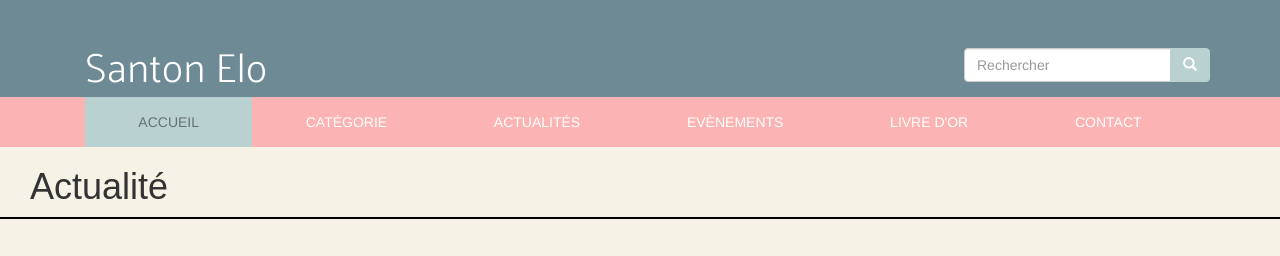
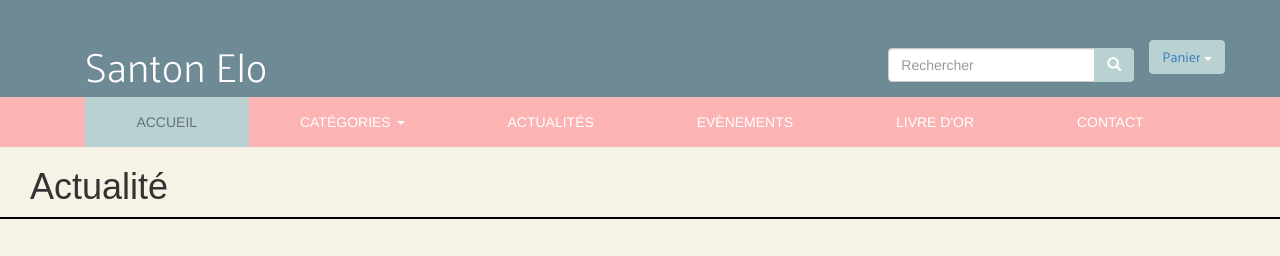
Before and after one commit to weby82/santon-elo, a PHP site: page /actualites.php in a window 1280 px wide. Shown: the top 256 px of the page. Run offline with PHP 8.4, Linux system fonts and the light colour scheme; some web fonts are replaced.

Commit message:
Modif Header
Modif header (dropdown)

```diff
--- a/private/view/header.php
+++ b/private/view/header.php
@@ -25,6 +25,21 @@
               <a class="navbar-brand" href="index.php">Santon Elo</a>
             </div>
             <!-- Collect the nav links, forms, and other content for toggling -->
+
+
+            <div class="dropdown navbar-right">
+              <button class="btn btn-default dropdown-toggle" type="button" id="dropdownMenu1" data-toggle="dropdown" aria-haspopup="true" aria-expanded="true">
+                <a id="panier" href="panier.php">Panier</a>
+                <span class="caret"></span>
+              </button>
+              <ul class="dropdown-menu" aria-labelledby="dropdownMenu1">
+                <li><a href="#">Action</a></li>
+                <li><a href="#">Another action</a></li>
+                <li><a href="#">Something else here</a></li>
+                <li role="separator" class="divider"></li>
+                <li><a href="#">Separated link</a></li>
+              </ul>
+            </div>
 
 
             <form class="navbar-form navbar-right" role="search">
@@ -56,15 +71,29 @@
                           <li class="active">
                               <a href="index.php">Accueil</a>
                           </li>
-
-                        <li><a href="#">Catégorie</a></li>
+                          <li>
+                              <div id="dropcategorie" class="dropdown">
+                                <a href="#" class="dropdown-toggle" type="button" id="dropdownMenu1" data-toggle="dropdown" aria-haspopup="true" aria-expanded="true">
+                                  Catégories
+                                  <span class="caret"></span>
+                                </a>
+                                <ul class="dropdown-menu" aria-labelledby="dropdownMenu1">
+                                  <li><a href="#">Noël/Natavité</a></li>
+                                  <li><a href="#">Baptême</a></li>
+                                  <li><a href="#">Anniversaire</a></li>
+                                  <li><a href="#">Communion</a></li>
+                                  <li><a href="#">Mariage</a></li>
+                                  <li><a href="#">Commande spéciale</a></li>
+                                </ul>
+                              </div>
+                          </li>
                           <li><a href="#">Actualités</a></li>
 
                           <li>
-                            <a href="connexion.php">Evènements</a>
+                              <a href="">Evènements</a>
                           </li>
                           <li>
-                            <a href="inscription.php">Livre d'or</a>
+                              <a href="">Livre d'or</a>
                           </li>
                           <li>
                               <a href="contact.php">Contact</a>
```
Lines whose indentation alone changed are shown as unchanged.
